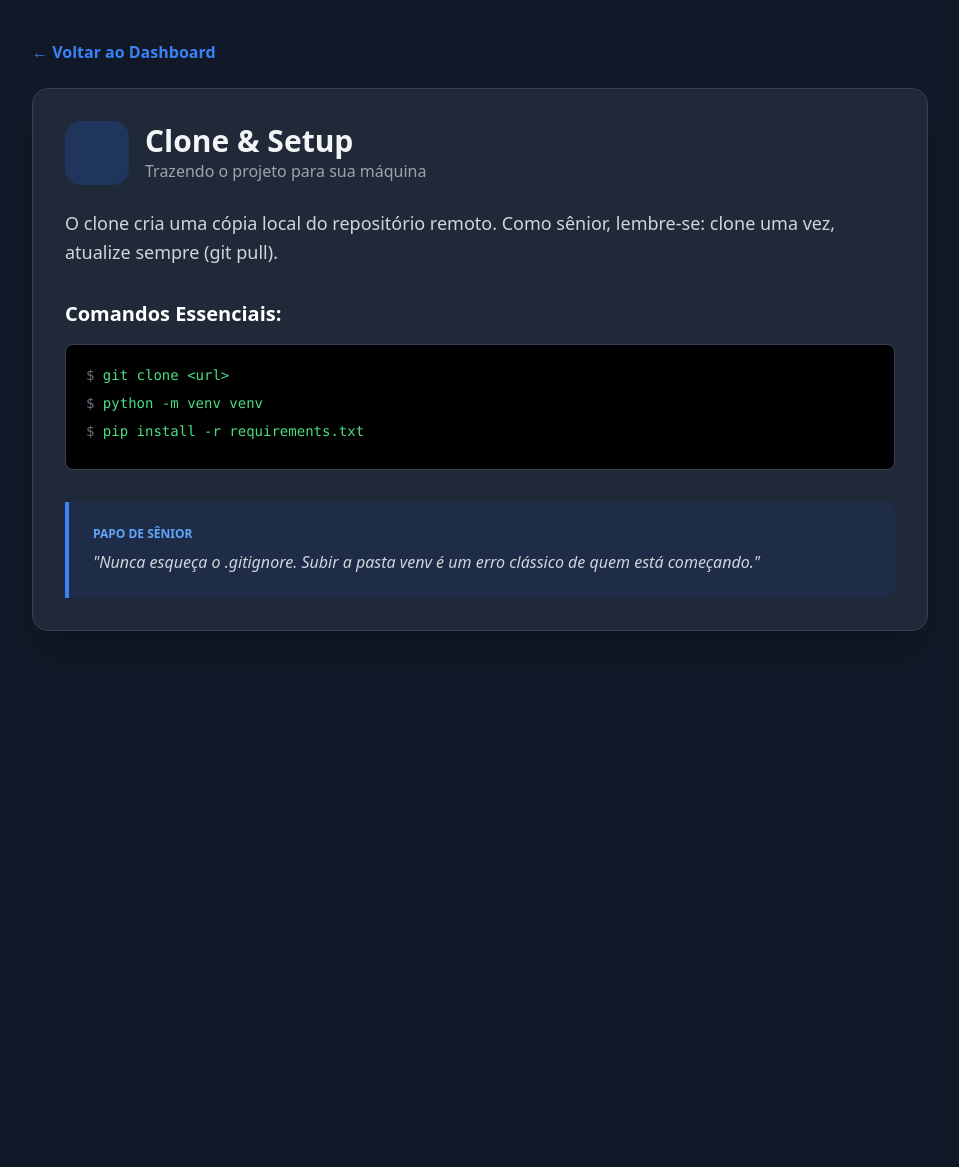
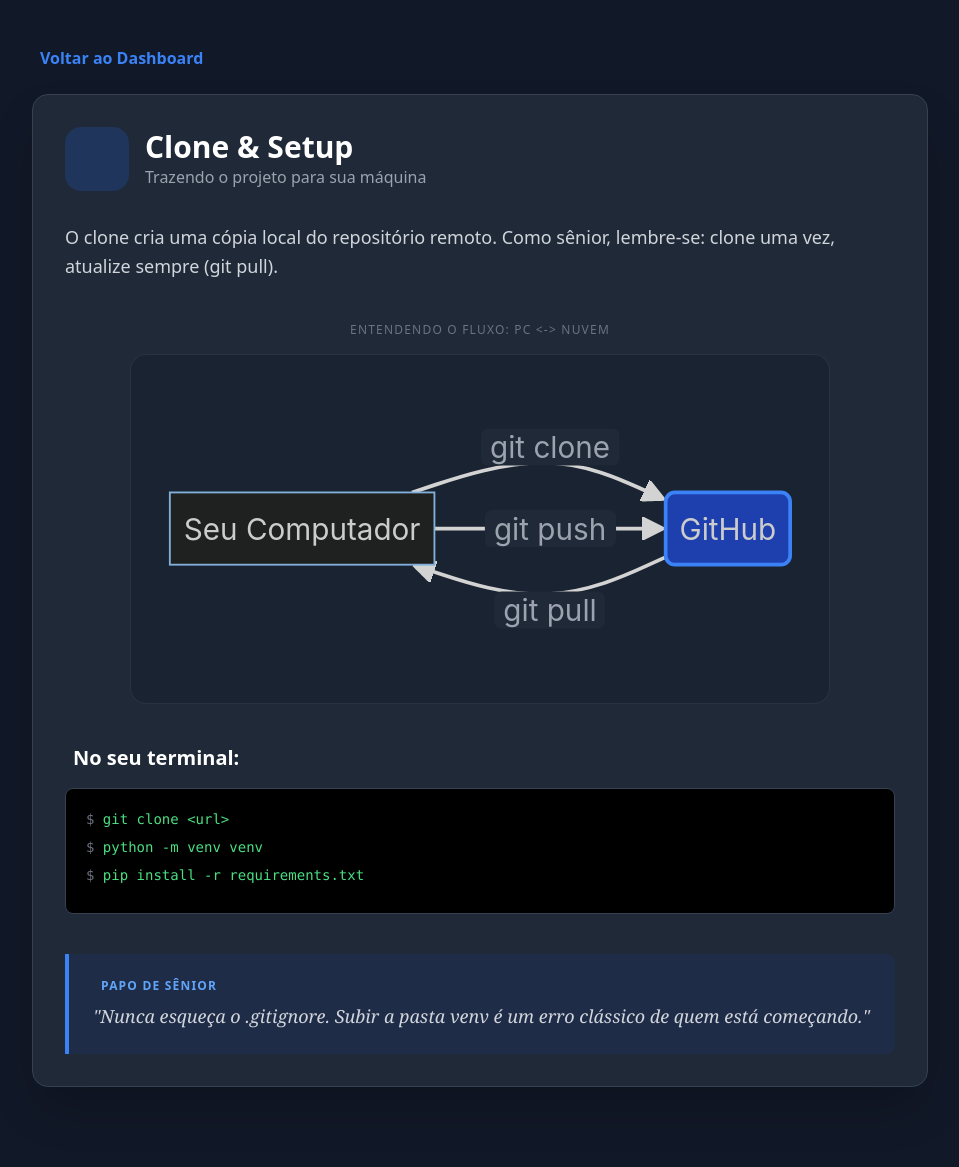
Before and after one commit to EngSivaldo/gitflow-master, a Flask app: page /estagio/1 in a window 1280 px wide. Shown: the part 53-1220 px from the top of the page, without its empty margins (160-1119 px from the left). Before the commit the page ends 684 px from the top, so only its background shows below. Run offline with Flask 3, Linux system fonts and the light colour scheme; some libraries are stand-ins or nearby versions.

Commit message:
feat: prepara ambiente para deploy e padroniza diagramas

```diff
--- a/app/blueprints/web.py
+++ b/app/blueprints/web.py
@@ -81,3 +81,24 @@ def fluxo_git():
         {"branch": "hotfix/*", "cor": "bg-purple-600", "status": "Correção Urgente", "desc": "Reparo imediato."}
     ]
     return render_template('modulos/fluxo.html', workflow=workflow)
+
+@web_bp.route('/socorro')
+def glossario_erros():
+    erros = [
+        {
+            "erro": "Commit na branch errada",
+            "solucao": "Use 'git reset HEAD~1 --soft' para desfazer o commit mas manter o código, mude de branch e commite novamente.",
+            "nivel_desespero": "Baixo"
+        },
+        {
+            "erro": "Esqueci de uma alteração no último commit",
+            "solucao": "Adicione o arquivo com 'git add' e use 'git commit --amend --no-edit'. Isso 'remenda' o commit anterior.",
+            "nivel_desespero": "Médio"
+        },
+        {
+            "erro": "Entrei no editor Vim por engano e não sei sair",
+            "solucao": "Aperte 'ESC', digite ':q!' e dê 'Enter' para sair sem salvar.",
+            "nivel_desespero": "Alto (para iniciantes)"
+        }
+    ]
+    return render_template('modulos/socorro.html', erros=erros)
--- a/app/templates/base.html
+++ b/app/templates/base.html
@@ -7,6 +7,41 @@
     <script src="https://cdn.tailwindcss.com"></script>
     <link href="https://cdnjs.cloudflare.com/ajax/libs/flowbite/2.2.1/flowbite.min.css" rel="stylesheet" />
     <script src="https://kit.fontawesome.com/your-code.js" crossorigin="anonymous"></script>
+
+    <style>
+      /* Container com altura fixa para evitar espaços vazios gigantes */
+      .mermaid-container {
+          width: 100%;
+          max-width: 700px;
+          height: 350px; /* Altura fixa para todos os estágios */
+          margin: 0 auto;
+          display: flex;
+          justify-content: center;
+          align-items: center;
+          background-color: rgba(17, 24, 39, 0.3);
+          border-radius: 1rem;
+          border: 1px solid rgba(75, 85, 99, 0.3);
+          padding: 1rem;
+          overflow: hidden; /* Corta o que sobrar das bordas */
+      }
+
+      /* Força o SVG do Mermaid a se comportar dentro do container */
+      .mermaid svg {
+          max-width: 100% !important;
+          max-height: 100% !important;
+          width: auto !important;
+          height: auto !important;
+      }
+
+      /* Limpa o fundo cinza das labels que aparecem nas suas fotos */
+      .edgeLabel {
+          background-color: #1f2937 !important;
+          padding: 0 5px !important;
+          border-radius: 4px;
+          color: #9ca3af !important;
+      }
+  </style>
+</style>
 </head>
 <body class="bg-gray-900 text-gray-100 font-sans">
 
--- a/app/templates/detalhe_estagio.html
+++ b/app/templates/detalhe_estagio.html
@@ -1,35 +1,165 @@
 {% extends 'base.html' %}
 
 {% block content %}
-<div class="max-w-4xl mx-auto">
-    <a href="/" class="text-blue-500 hover:underline mb-6 inline-block font-semibold">&larr; Voltar ao Dashboard</a>
+<style>
+    .mermaid-container {
+        width: 100%;
+        max-width: 700px;
+        min-height: 350px; /* Garante espaço antes do carregamento */
+        margin: 0 auto;
+        display: flex;
+        flex-direction: column;
+        justify-content: center;
+        align-items: center;
+        background-color: rgba(17, 24, 39, 0.3);
+        border-radius: 1rem;
+        border: 1px solid rgba(75, 85, 99, 0.3);
+        padding: 1.5rem;
+    }
+
+    .mermaid {
+        width: 100% !important;
+        visibility: visible !important;
+    }
+
+    .mermaid svg {
+        max-width: 100% !important;
+        height: auto !important;
+    }
+</style>
+
+<div class="max-w-4xl mx-auto mb-20">
+    <a href="/" class="text-blue-500 hover:text-blue-400 mb-6 inline-flex items-center font-semibold transition-colors">
+        <i class="fas fa-arrow-left mr-2"></i> Voltar ao Dashboard
+    </a>
 
     <div class="bg-gray-800 border border-gray-700 rounded-2xl p-8 shadow-2xl">
-        <div class="flex items-center space-x-4 mb-6">
+        <div class="flex items-center space-x-4 mb-8">
             <div class="w-16 h-16 bg-{{ item.cor }}-600/20 rounded-2xl flex items-center justify-center">
                 <i class="fas {{ item.icone }} text-3xl text-{{ item.cor }}-500"></i>
             </div>
             <div>
-                <h1 class="text-3xl font-bold">{{ item.titulo }}</h1>
+                <h1 class="text-3xl font-bold text-white">{{ item.titulo }}</h1>
                 <p class="text-gray-400">{{ item.subtitulo }}</p>
             </div>
         </div>
 
         <div class="prose prose-invert max-w-none">
-            <p class="text-lg text-gray-300 leading-relaxed mb-8">{{ item.explicacao }}</p>
+            <p class="text-lg text-gray-300 leading-relaxed mb-8">
+                {{ item.explicacao }}
+            </p>
 
-            <h3 class="text-xl font-bold mb-4 text-white">Comandos Essenciais:</h3>
-            <div class="bg-black rounded-lg p-5 font-mono text-sm text-green-400 mb-8 border border-gray-700">
+            {% if item.id == 1 %}
+            <div class="my-10">
+                <h4 class="text-center text-xs text-gray-500 uppercase mb-4 tracking-widest">Entendendo o Fluxo: PC <-> Nuvem</h4>
+                <div class="mermaid-container">
+                    <div class="mermaid">
+                        graph LR
+                        A[Seu Computador] -- git clone --> B(GitHub)
+                        B -- git pull --> A
+                        A -- git push --> B
+                        style B fill:#1e40af,stroke:#3b82f6,stroke-width:2px
+                    </div>
+                </div>
+            </div>
+
+
+            {% elif item.id == 2 %}
+            <div class="my-10">
+                <h4 class="text-center text-xs text-gray-500 uppercase mb-4 tracking-widest">Árvore de Trabalho (Feature Branch)</h4>
+                <div class="mermaid-container">
+                    <div class="mermaid">
+                        gitGraph
+                          commit id: "Initial"
+                          branch feature/nova-tela
+                          checkout feature/nova-tela
+                          commit id: "Code"
+                          commit id: "Test"
+                          checkout main
+                          merge feature/nova-tela
+                    </div>
+                </div>
+            </div>
+
+
+            {% elif item.id == 3 %}
+            <div class="my-10">
+                <h4 class="text-center text-xs text-gray-500 uppercase mb-4 tracking-widest">O Ciclo de Revisão</h4>
+                <div class="mermaid-container">
+                    <div class="mermaid">
+                        graph LR
+                        A[Sua Branch] -- "Abrir PR" --> B{Revisão do Time}
+                        B -- "Pedir Ajustes" --> A
+                        B -- "Aprovar (LGTM)" --> C[Merge na Develop]
+                        style B fill:#7e3af2,stroke:#fff,color:#fff
+                    </div>
+                </div>
+            </div>
+
+
+            {% elif item.id == 4 %}
+            <div class="my-10">
+                <h4 class="text-center text-xs text-gray-500 uppercase mb-4 tracking-widest">Entendendo o Conflito</h4>
+                <div class="mermaid-container">
+                    <div class="mermaid">
+                        graph TD
+                        A[Versão do Colega] --> C[Mesma Linha]
+                        B[Sua Versão] --> C
+                        C --> D{CONFLITO!}
+                        D -- "Decisão Humana" --> E[Código Unificado]
+                        style D fill:#e02424,stroke:#fff,color:#fff
+                    </div>
+                </div>
+            </div>
+
+
+            {% elif item.id == 5 %}
+            <div class="my-10">
+                <h4 class="text-center text-xs text-gray-500 uppercase mb-4 tracking-widest">Pipeline de Entrega Contínua</h4>
+                <div class="mermaid-container">
+                    <div class="mermaid">
+                        graph LR
+                        A[Código] -- push --> B(GitHub)
+                        subgraph CI
+                        B --> C{Testes}
+                        C -- Passou --> D[Build]
+                        end
+                        D -- Deploy --> E[Externo]
+                        style E fill:#34a853,stroke:#fff,color:#fff
+                    </div>
+                </div>
+            </div>
+
+            {% endif %}
+
+            <h3 class="text-xl font-bold mb-4 text-white flex items-center mt-10">
+                <i class="fas fa-terminal mr-2 text-green-500 text-sm"></i> No seu terminal:
+            </h3>
+            <div class="bg-black rounded-lg p-5 font-mono text-sm text-green-400 mb-8 border border-gray-700 shadow-inner">
                 {% for cmd in item.comandos %}
-                <p class="mb-2"><span class="text-gray-500">$</span> {{ cmd }}</p>
+                <p class="mb-2"><span class="text-gray-500 select-none">$</span> {{ cmd }}</p>
                 {% endfor %}
             </div>
 
-            <div class="bg-{{ item.cor }}-900/20 border-l-4 border-{{ item.cor }}-500 p-6 rounded-r-lg">
-                <h4 class="text-{{ item.cor }}-400 font-bold mb-2 uppercase text-xs">Papo de Sênior</h4>
-                <p class="text-gray-300 italic">"{{ item.dica_senior }}"</p>
+            <div class="bg-{{ item.cor }}-900/20 border-l-4 border-{{ item.cor }}-500 p-6 rounded-r-lg mt-10">
+                <div class="flex items-center mb-2 text-{{ item.cor }}-400 uppercase text-xs font-black tracking-widest">
+                    <i class="fas fa-user-tie mr-2"></i> Papo de Sênior
+                </div>
+                <p class="text-gray-300 italic text-lg font-serif">
+                    "{{ item.dica_senior }}"
+                </p>
             </div>
         </div>
     </div>
 </div>
+
+<script src="https://cdn.jsdelivr.net/npm/mermaid/dist/mermaid.min.js"></script>
+<script>
+    mermaid.initialize({
+        startOnLoad: true,
+        theme: 'dark',
+        securityLevel: 'loose',
+        fontFamily: 'Inter, sans-serif'
+    });
+</script>
 {% endblock %}
--- a/requirements.txt
+++ b/requirements.txt
@@ -7,3 +7,4 @@ Jinja2==3.1.6
 MarkupSafe==3.0.3
 python-dotenv==1.2.1
 Werkzeug==3.1.5
+gunicorn==21.2.0
--- /dev/null
+++ b/runtime.txt
@@ -0,0 +1 @@
+python-3.11.0
```
Also changed, not shown: app/static/js/simulador.js (added, +17 -0 lines), app/templates/modulos/socorro.html (added, +28 -0 lines), 1 other file.
